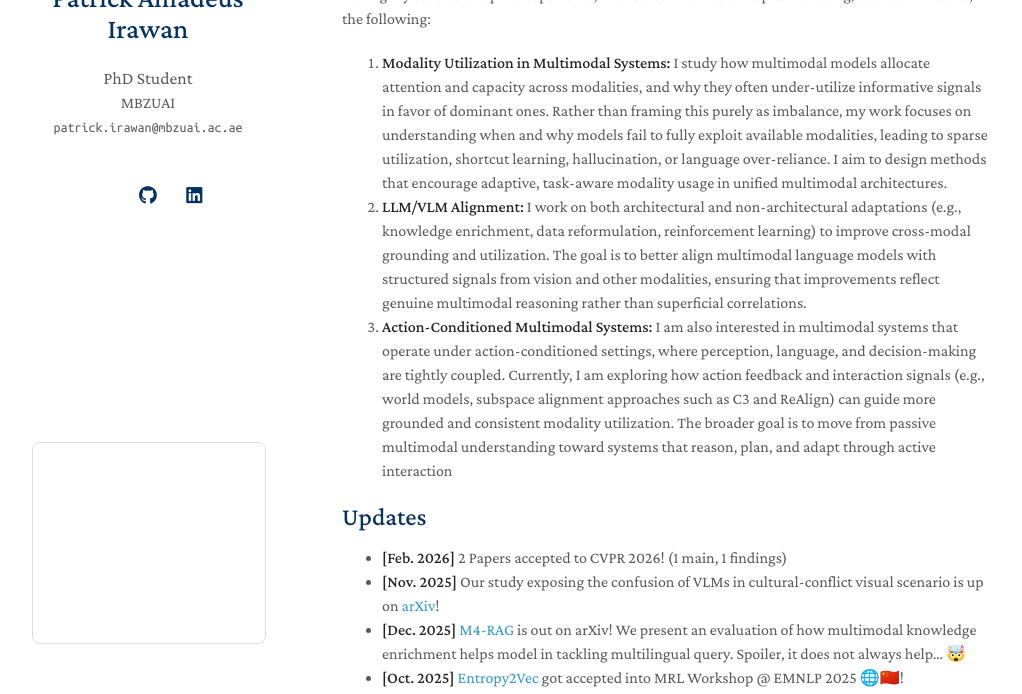
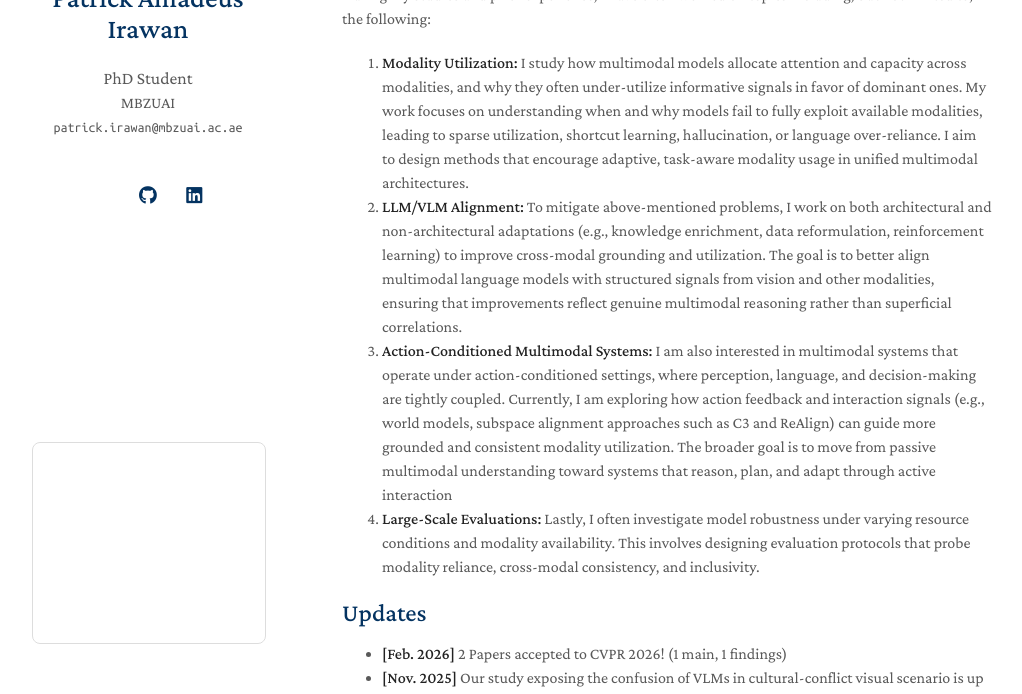
Before and after one commit to patrickamadeus/patrickamadeus.github.io, a Jekyll site: the page built from index.md, in a window 1280 px wide and 900 px high, scrolled down 354 px, cut to the strip 206-900 px from the top of the window. Shown: the whole strip, without its empty margins (128-1150 px from the left). Built offline with Jekyll 4.4.1, drawn with Linux system fonts in a browser that asks for light colours; a style sheet for code colours, icons or effects is not loaded; our own code applies the rules of GitHub Pages for plain Markdown files.

Commit message:
Refine research interests section for clarity and coherence, including rephrasing and reordering of topics.

```diff
--- a/index.md
+++ b/index.md
@@ -15,14 +15,14 @@ layout: homepage
 ## Research Interests
 
 During my studies and prior experience, I have often worked on topics including, but not limited to, the following:
-1.	**Modality Utilization in Multimodal Systems:**
-I study how multimodal models allocate attention and capacity across modalities, and why they often under-utilize informative signals in favor of dominant ones. Rather than framing this purely as imbalance, my work focuses on understanding when and why models fail to fully exploit available modalities, leading to sparse utilization, shortcut learning, hallucination, or language over-reliance. I aim to design methods that encourage adaptive, task-aware modality usage in unified multimodal architectures.
+1.	**Modality Utilization:**
+I study how multimodal models allocate attention and capacity across modalities, and why they often under-utilize informative signals in favor of dominant ones. My work focuses on understanding when and why models fail to fully exploit available modalities, leading to sparse utilization, shortcut learning, hallucination, or language over-reliance. I aim to design methods that encourage adaptive, task-aware modality usage in unified multimodal architectures.
 2.	**LLM/VLM Alignment:**
-I work on both architectural and non-architectural adaptations (e.g., knowledge enrichment, data reformulation, reinforcement learning) to improve cross-modal grounding and utilization. The goal is to better align multimodal language models with structured signals from vision and other modalities, ensuring that improvements reflect genuine multimodal reasoning rather than superficial correlations.
+To mitigate above-mentioned problems, I work on both architectural and non-architectural adaptations (e.g., knowledge enrichment, data reformulation, reinforcement learning) to improve cross-modal grounding and utilization. The goal is to better align multimodal language models with structured signals from vision and other modalities, ensuring that improvements reflect genuine multimodal reasoning rather than superficial correlations.
 3.	**Action-Conditioned Multimodal Systems:**
 I am also interested in multimodal systems that operate under action-conditioned settings, where perception, language, and decision-making are tightly coupled. Currently, I am exploring how action feedback and interaction signals (e.g., world models, subspace alignment approaches such as C3 and ReAlign) can guide more grounded and consistent modality utilization. The broader goal is to move from passive multimodal understanding toward systems that reason, plan, and adapt through active interaction
-<!-- 3.	**Large-Scale Evaluations:**
-I investigate model robustness under varying resource conditions and modality availability. This involves designing evaluation protocols that probe modality reliance, cross-modal consistency, and inclusivity. In particular, I develop benchmarks that surface concept underrepresentation and test whether models meaningfully leverage diverse multimodal and multilingual signals rather than defaulting to dominant priors. -->
+4.	**Large-Scale Evaluations:**
+Lastly, I often investigate model robustness under varying resource conditions and modality availability. This involves designing evaluation protocols that probe modality reliance, cross-modal consistency, and inclusivity.
 
 ## Updates
 
```
